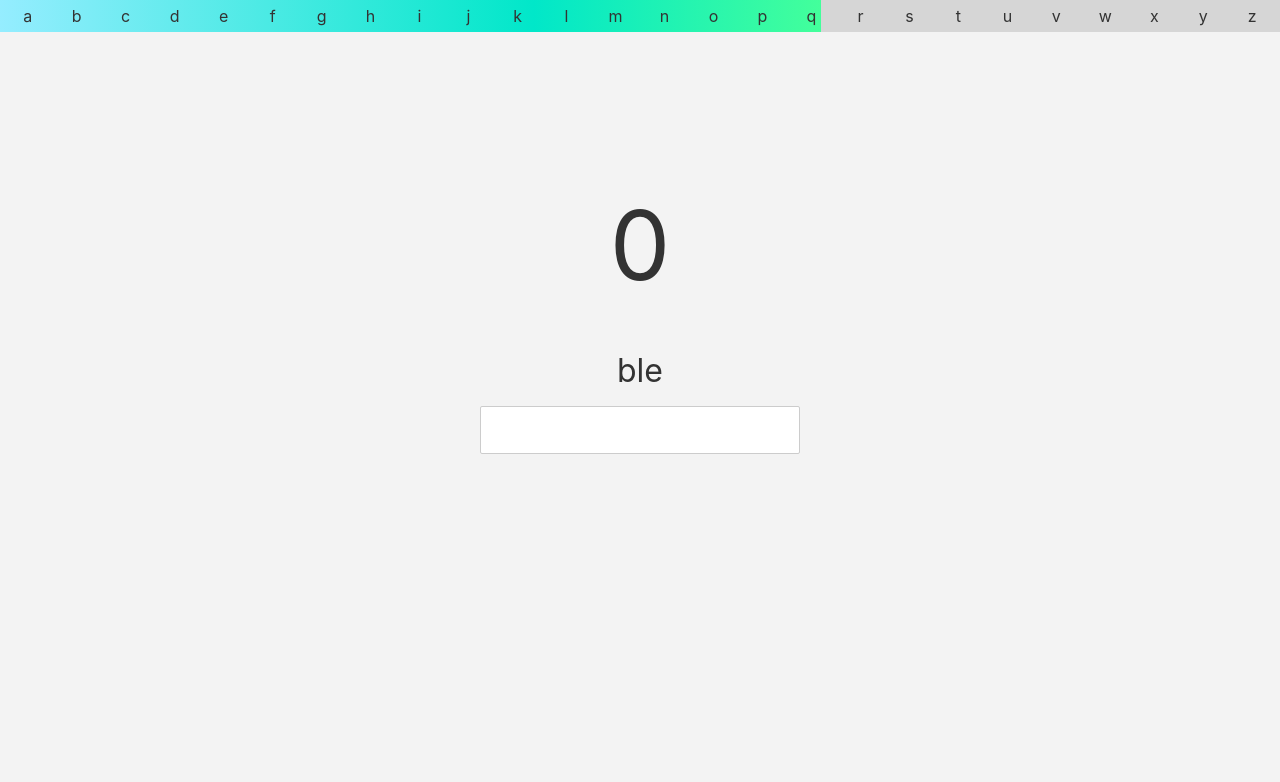
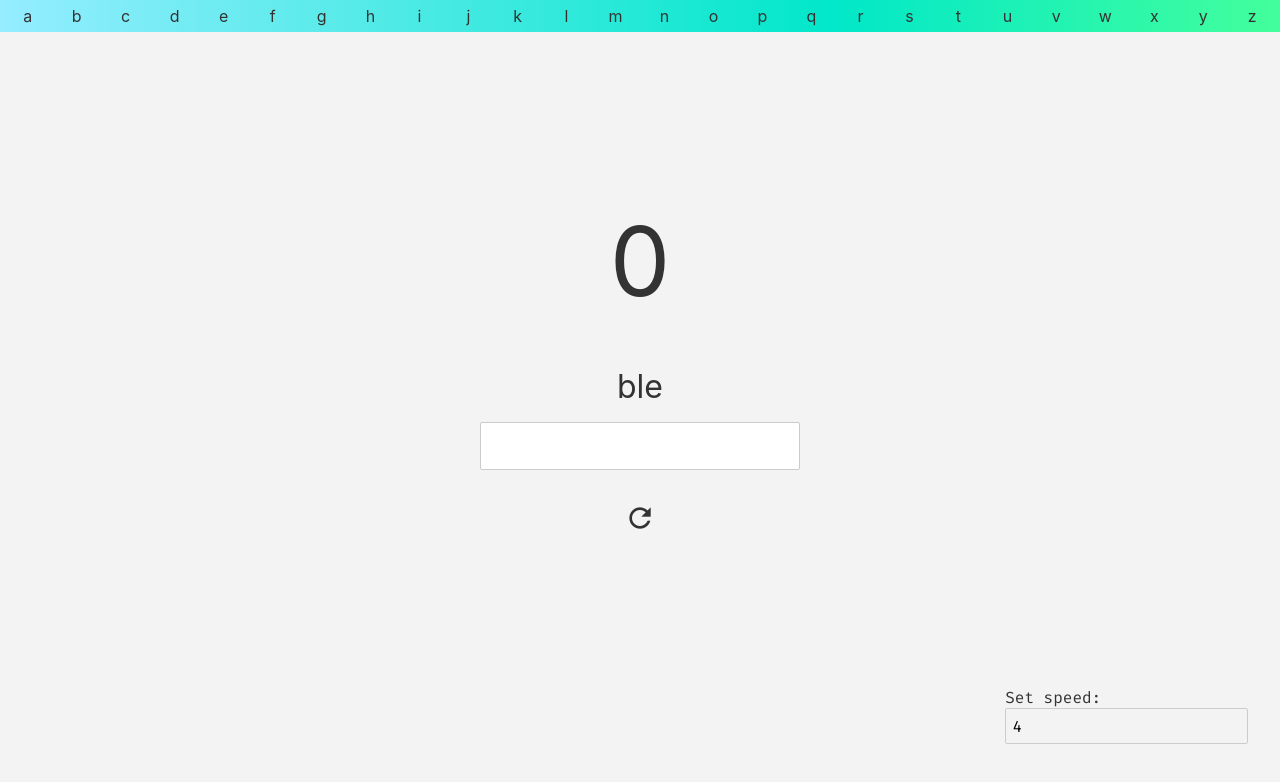
Before and after one commit to zyxwars/wordplete, a Svelte app: page / in a window 1280 px wide. Shown: the top 782 px of the page. Built offline with nearby package versions, Linux system fonts and the light colour scheme.

Commit message:
Add skip word

```diff
--- a/public/index.html
+++ b/public/index.html
@@ -9,6 +9,16 @@
     <link rel="icon" type="image/png" href="/favicon.svg" />
     <link rel="stylesheet" href="/global.css" />
     <link rel="stylesheet" href="/build/bundle.css" />
+    <link rel="preconnect" href="https://fonts.googleapis.com" />
+    <link rel="preconnect" href="https://fonts.gstatic.com" crossorigin />
+    <link
+      href="https://fonts.googleapis.com/css2?family=Fira+Code:wght@300;400;500;600;700&display=swap"
+      rel="stylesheet"
+    />
+    <link
+      href="https://fonts.googleapis.com/icon?family=Material+Icons"
+      rel="stylesheet"
+    />
 
     <script defer src="/build/bundle.js"></script>
   </head>
--- a/src/App.svelte
+++ b/src/App.svelte
@@ -12,20 +12,25 @@
   let usedLetters: Set<string> = new Set();
   let usedWords = [];
   let score = 0;
+  let isPaused = true;
+  let speed = 4;
 
   const answerTime = 100;
   let answerTimer = tweened(answerTime, { duration: 1000 });
   setInterval(() => {
+    if (isPaused) return;
+
     if ($answerTimer < 0) {
       $answerTimer = answerTime;
       pickNew();
       score = 0;
       usedWords = [];
       usedLetters = new Set();
+      isPaused = true;
       return;
     }
 
-    $answerTimer -= 9;
+    $answerTimer -= speed;
   }, 1000);
 
   let currentNgram = null;
@@ -75,20 +80,37 @@
     // getWordDefinition();
     pickNew();
   };
+
+  const skipNgram = () => {
+    $answerTimer = $answerTimer / 2;
+    pickNew();
+  };
 </script>
 
 <Timer percentage={$answerTimer} />
 <Letters {usedLetters} />
 <UsedWords {usedWords} />
+
+<div class="difficulty">
+  <div>Set speed:</div>
+  <input bind:value={speed} type="number" min="0" />
+</div>
+
 <main>
   <div class="score">{score}</div>
   <div class="ngram">{currentNgram[0]}</div>
   <input
     bind:value={currentWord}
+    on:input={() => {
+      if (isPaused) isPaused = false;
+    }}
     on:change={() => submitWord()}
     class="input"
     spellcheck="false"
   />
+  <div class="controls">
+    <span on:click={() => skipNgram()} class="material-icons"> refresh </span>
+  </div>
 </main>
 
 <style>
@@ -101,6 +123,16 @@
     align-items: center;
     flex-direction: column;
 
+    background-color: rgb(243, 243, 243);
+  }
+  .difficulty {
+    position: fixed;
+    bottom: 3rem;
+    right: 2rem;
+    font-family: "Fira Code", monospace;
+  }
+
+  .difficulty input {
     background-color: rgb(243, 243, 243);
   }
 
@@ -116,7 +148,19 @@
     width: 20rem;
     height: 3rem;
     font-size: 1.5rem;
-    margin-bottom: 10rem;
+    margin-bottom: 2rem;
     z-index: 1000;
   }
+
+  .controls {
+    display: flex;
+    align-items: center;
+    justify-content: center;
+    margin-bottom: 4rem;
+  }
+
+  .controls span {
+    cursor: pointer;
+    font-size: 2rem;
+  }
 </style>
```
Also changed, not shown: 1 other file (tests, documents, lock files or other folders).
